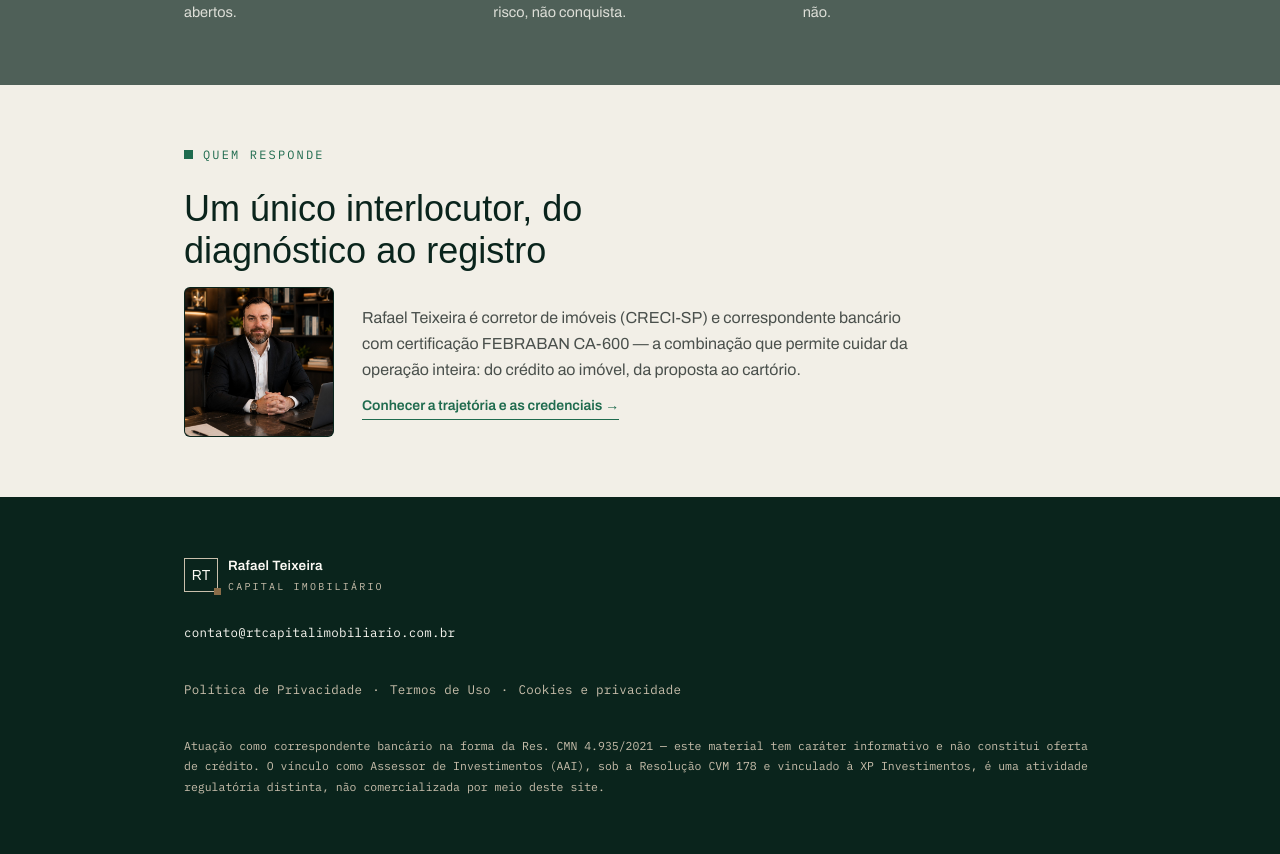
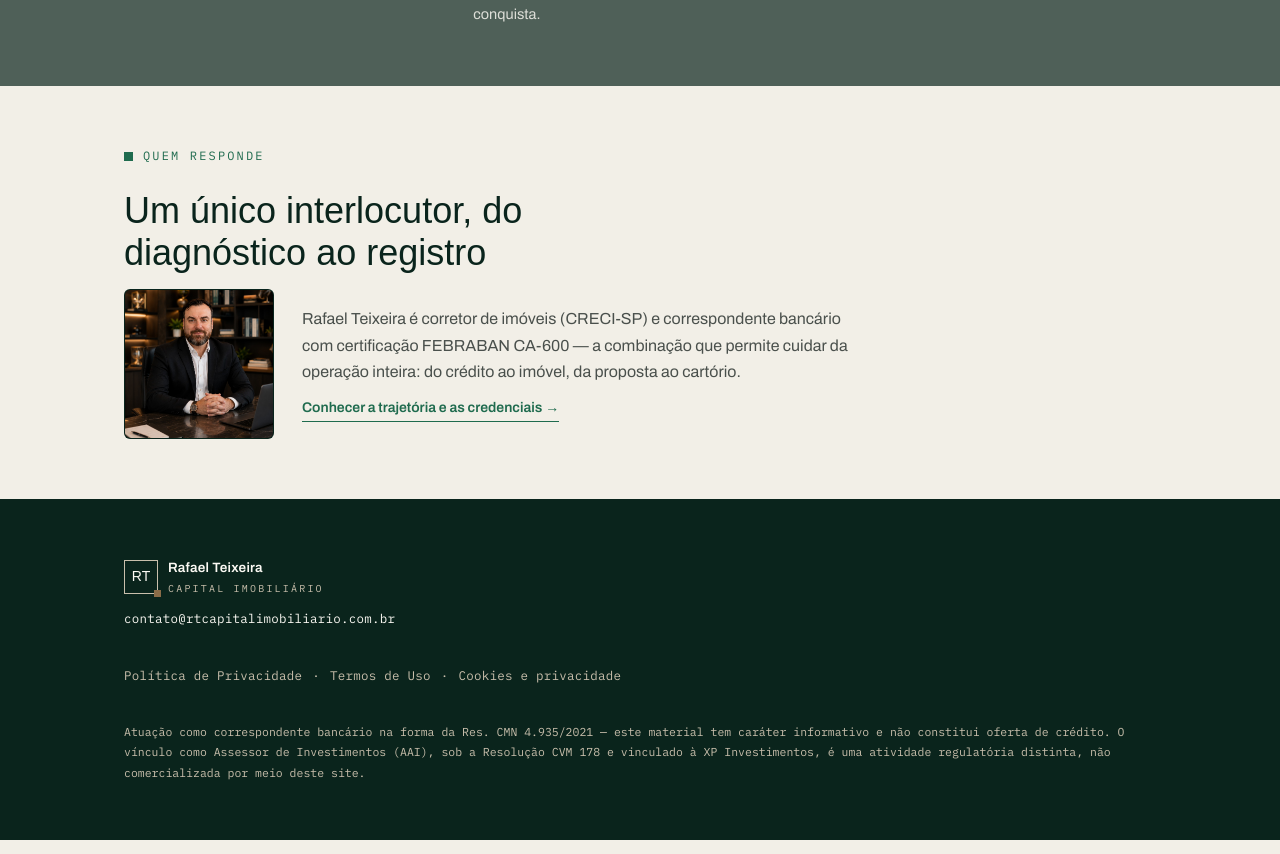
Before and after one commit to rafitusramos/site-capital-imobiliario, a Next.js app: page / in a window 1280 px wide. Shown: the part 1901-2755 px from the top of the page. Built offline with nearby package versions, Linux system fonts and the light colour scheme; no server answers; a web font is replaced by a local one.

Commit message:
Alterção do max-width do container para 1080px

```diff
--- a/styles/lp.css
+++ b/styles/lp.css
@@ -14,7 +14,7 @@
   body::before{content:"";position:fixed;inset:0;z-index:-1;background:#0A241C url('/images/background.jpg') center center / cover no-repeat;background-attachment:fixed;opacity:.7;}
   a,button,summary,input,select{touch-action:manipulation;}
   :focus-visible{outline:3px solid var(--bronze);outline-offset:3px;}
-  .wrap{max-width:960px;margin:0 auto;padding:24px 24px;}
+  .wrap{max-width:1080px;margin:0 auto;padding:24px 24px;}
   section{padding:36px 0;background:var(--marfim);}
   .eyebrow{font-family:var(--mono);font-size:12px;letter-spacing:.18em;text-transform:uppercase;display:flex;align-items:center;gap:10px;margin-bottom:var(--s4);color:var(--jade);}
   .eyebrow::before{content:"";width:9px;height:9px;background:var(--jade);flex:none;}
@@ -172,7 +172,7 @@
   details .resp{padding:0 22px 20px;font-size:14.5px;color:#3d423e;}
 
   footer{background:var(--abissal);color:var(--areia);padding:var(--s5) 0;font-family:var(--mono);font-size:11.5px;line-height:1.8;}
-  .marca-footer{margin-bottom:var(--s4);}
+  .marca-footer{margin-bottom:var(--s2);}
   .marca-footer .selo{border-color:var(--areia);color:var(--branco);}
   .marca-footer .nome{color:var(--branco);}
   .marca-footer .nome small{color:var(--areia);}
```
